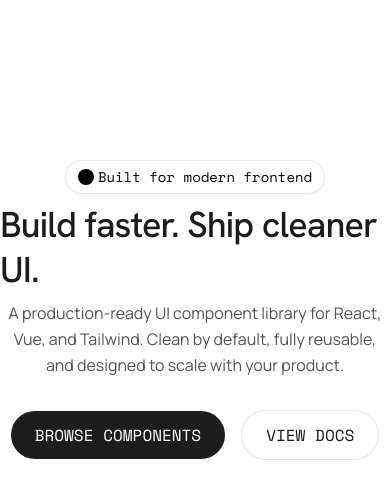
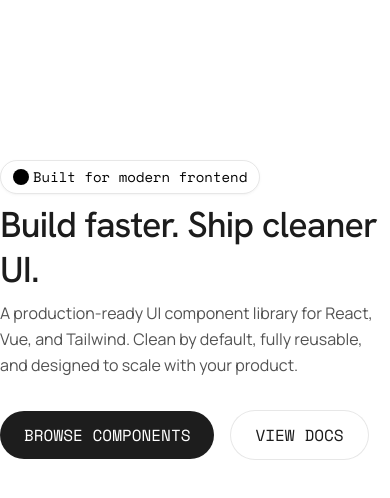
Before and after one commit to EriyaDev/vue-side-project, a Vue app: page / in a window 390 px wide. Shown: the top 498 px of the page. Built offline with nearby package versions, Linux system fonts and the light colour scheme.

Commit message:
update hero section

```diff
--- a/src/components/Home/HeroSection.vue
+++ b/src/components/Home/HeroSection.vue
@@ -1,9 +1,9 @@
 <script setup></script>
 
 <template>
-  <div id="hero-section" class="w-full min-h-screen flex pt-40">
-    <div class="container mx-auto">
-      <div class="flex flex-col gap-2 items-center">
+  <div id="hero-section" class="w-full min-h-screen flex pt-40 relative">
+    <div class="container mx-auto z-10">
+      <div class="flex flex-col gap-2 lg:items-center">
         <div
           class="py-2 flex flex-row items-center gap-1 w-fit px-3 text-badge rounded-full border border-text-primary/10 shadow-sm shadow-text-secondary/5"
         >
@@ -12,7 +12,7 @@
         </div>
         <h1 class="text-display text-text-primary font-medium">Build faster. Ship cleaner UI.</h1>
 
-        <p class="text-body text-text-secondary lg:max-w-[50%] text-center">
+        <p class="text-body text-text-secondary lg:max-w-[50%] lg:text-center">
           A production-ready UI component library for React, Vue, and Tailwind. Clean by default,
           fully reusable, and designed to scale with your product.
         </p>
@@ -22,5 +22,7 @@
         </div>
       </div>
     </div>
+    <div class="absolute inset-0 z-0 bg-dashed-line"></div>
+    <div class="absolute inset-0 -z-10 bg-gradient"></div>
   </div>
 </template>
```
